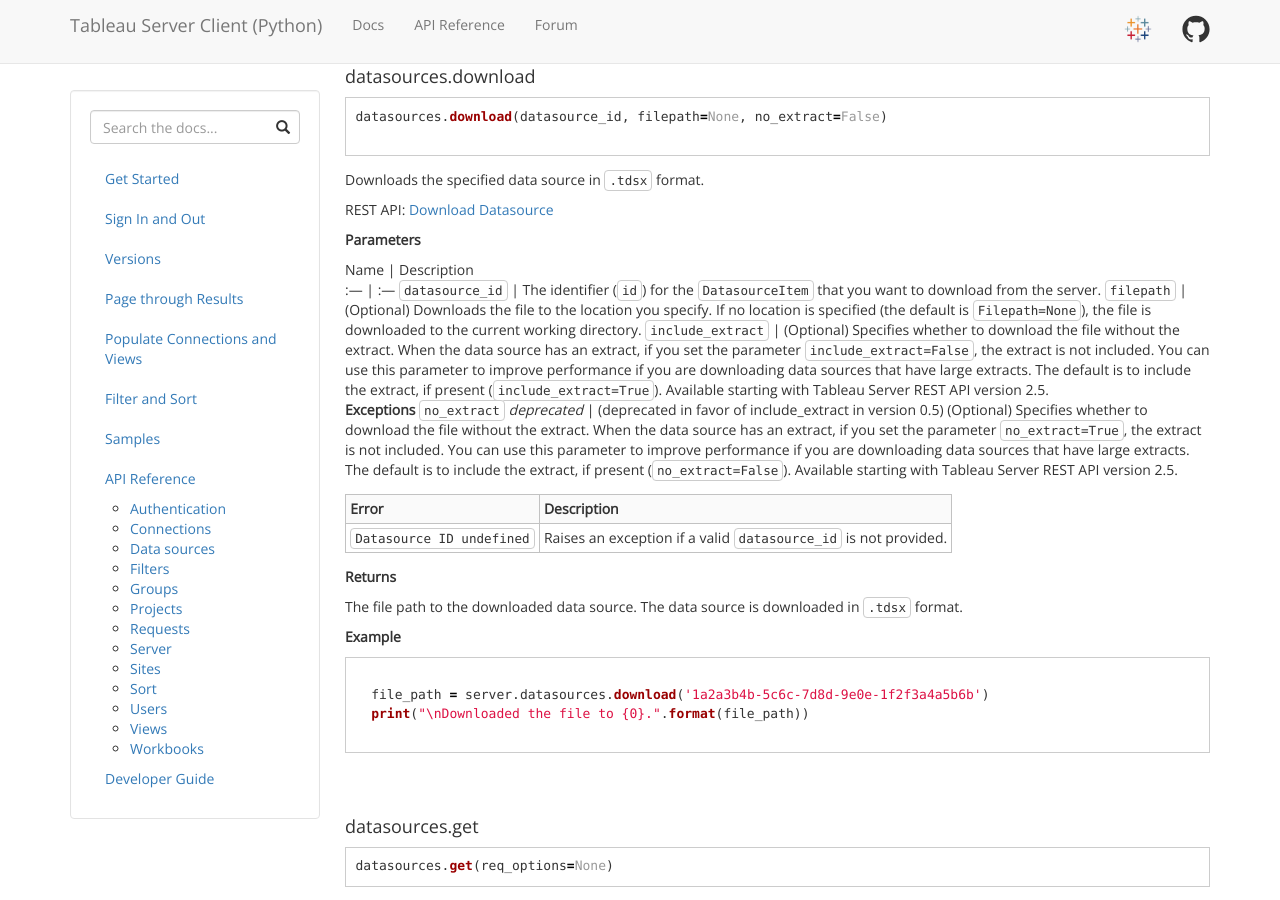
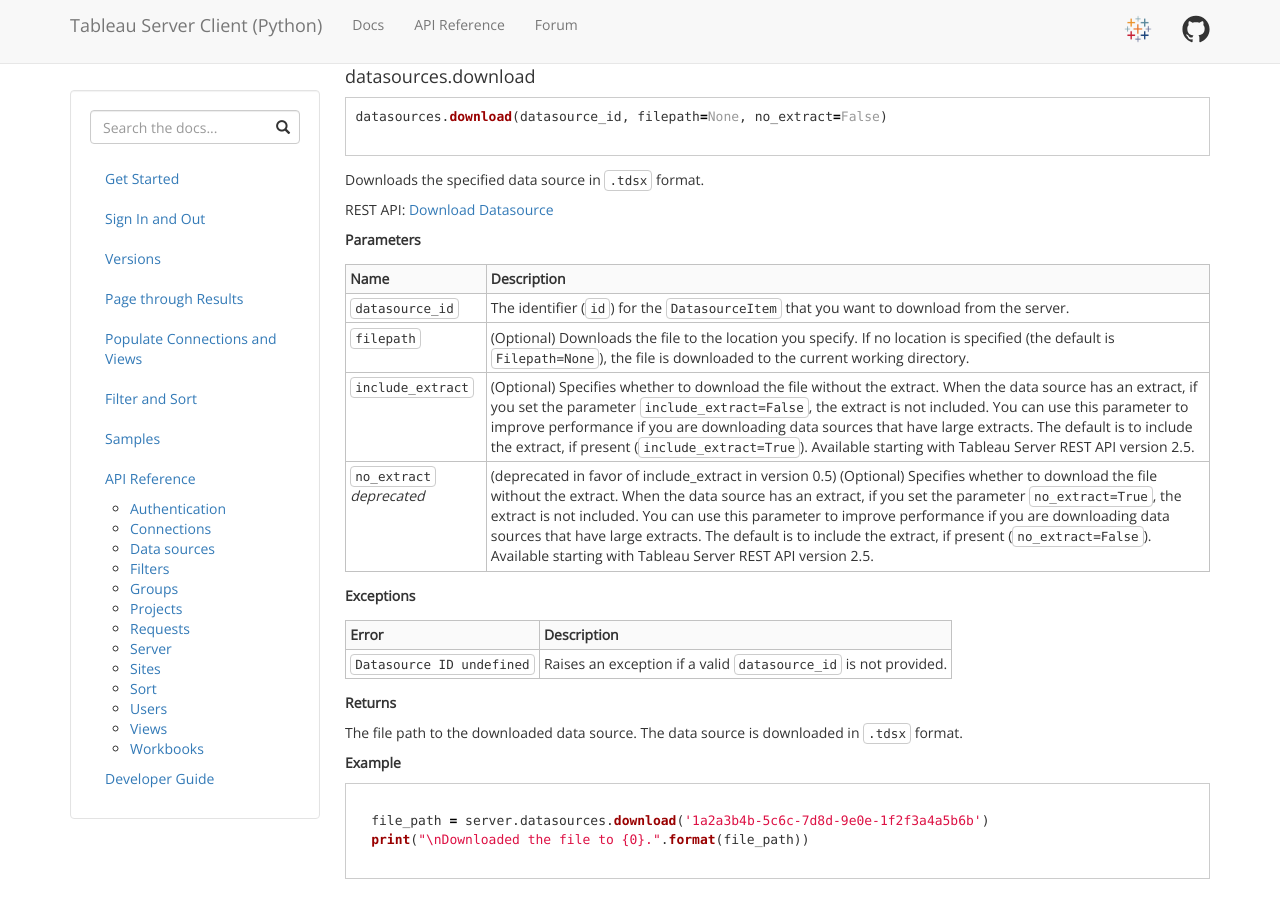
Before and after one commit to tableau/server-client-python, a Jekyll site: the page built from docs/docs/api-ref.md, in a window 1280 px wide and 900 px high, scrolled down 7340 px. Built offline with Jekyll 4.4.1, drawn with Linux system fonts in a browser that asks for light colours.

Commit message:
doc changes

```diff
--- a/docs/docs/api-ref.md
+++ b/docs/docs/api-ref.md
@@ -319,9 +319,9 @@
 `datasource_id` |  The identifier (`id`) for the `DatasourceItem` that you want to download from the server.
 `filepath` |  (Optional) Downloads the file to the location you specify. If no location is specified (the default is `Filepath=None`), the file is downloaded to the current working directory.
 `include_extract` | (Optional) Specifies whether to download the file without the extract. When the data source has an extract, if you set the parameter `include_extract=False`, the extract is not included. You can use this parameter to improve performance if you are downloading data sources that have large extracts. The default is to include the extract, if present (`include_extract=True`). Available starting with Tableau Server REST API version 2.5.
+`no_extract` *deprecated* | (deprecated in favor of include_extract in version 0.5) (Optional) Specifies whether to download the file without the extract. When the data source has an extract, if you set the parameter `no_extract=True`, the extract is not included. You can use this parameter to improve performance if you are downloading data sources that have large extracts. The default is to include the extract, if present (`no_extract=False`). Available starting with Tableau Server REST API version 2.5.
+
 **Exceptions**
-`no_extract` *deprecated* | (deprecated in favor of include_extract in version 0.5) (Optional) Specifies whether to download the file without the extract. When the data source has an extract, if you set the parameter `no_extract=True`, the extract is not included. You can use this parameter to improve performance if you are downloading data sources that have large extracts. The default is to include the extract, if present (`no_extract=False`). Available starting with Tableau Server REST API version 2.5.
-
 
 Error | Description
 :--- | :---
```
